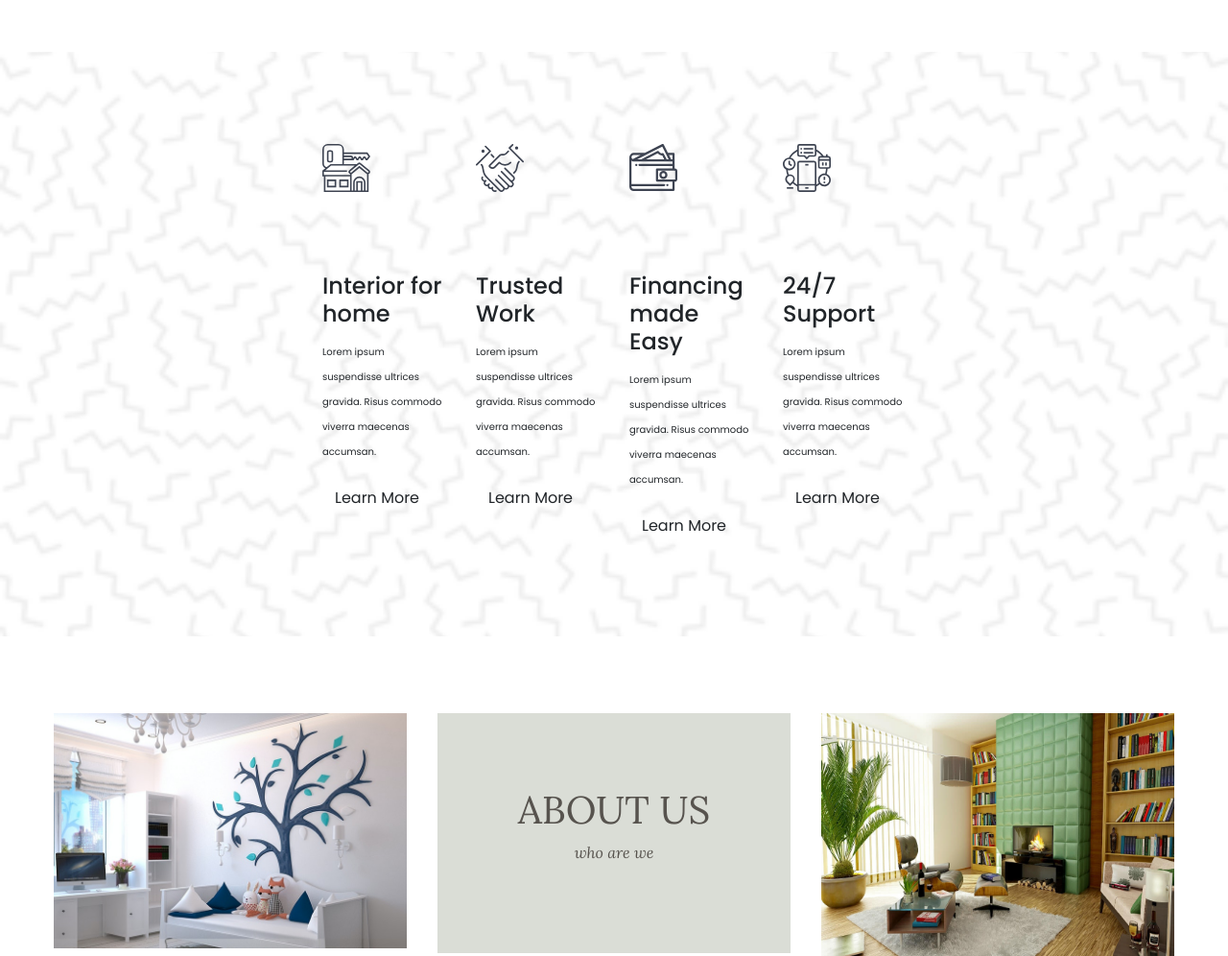
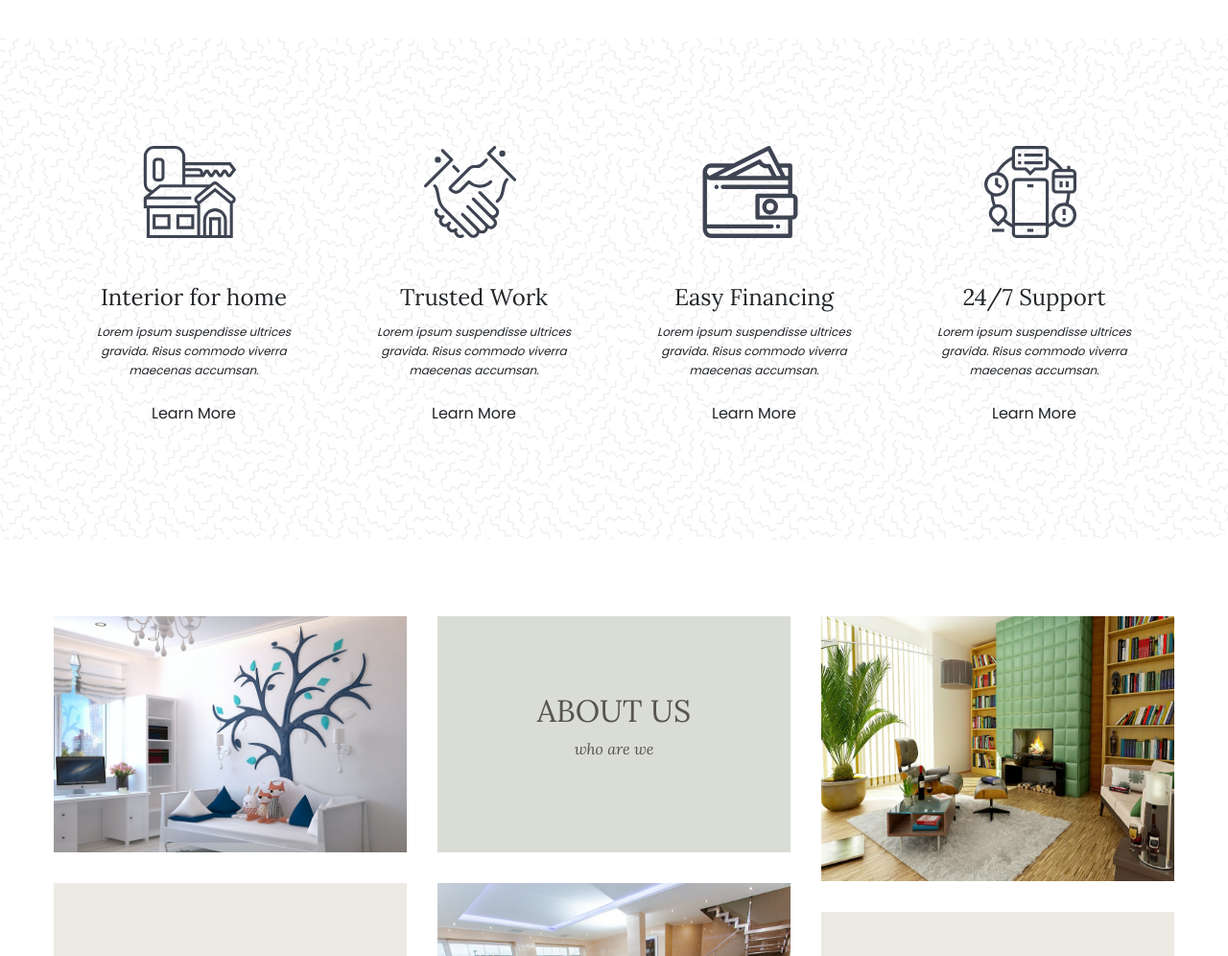
Before and after one commit to ANINDITAPRIYADARSHINI/ICrave-creations, a website: page index.html in a window 1280 px wide. Shown: the part 880-1876 px from the top of the page at 96% size. Drawn offline with nearby package versions, Linux system fonts and the light colour scheme.

Commit message:
Fixed the css

```diff
--- a/index.html
+++ b/index.html
@@ -108,7 +108,7 @@
             <div class="icon">
               <img src="assets/i-7.svg" alt="..." />
             </div>
-            <h3 class="mt-5">Financing made Easy</h3>
+            <h3 class="mt-5">Easy Financing </h3>
             <p>Lorem ipsum suspendisse ultrices gravida. Risus commodo viverra maecenas accumsan.</p>
             <a href="#" class="btn">Learn More</a>
           </div>
--- a/styles.css
+++ b/styles.css
@@ -41,7 +41,7 @@ a{
 nav {
   max-width: var(--max-width);
   margin: auto;
-  padding: 0.5rem;
+  padding: 1rem;
   height: fit-content;
 }
 
@@ -71,7 +71,8 @@ nav {
 
 .nav-logo {
   margin: 2px;
-  max-width: 120px;
+  width: 8rem;
+  height: 10rem;
 }
 
 .nav-logo h4{
@@ -111,49 +112,54 @@ nav {
   text-transform: uppercase;
   font-weight: 500;
   font-size: 2rem;
+  font-family: var(--header-font);
+}
+
+.header-content p {
   font-style: italic;
-  font-family: var(--header-font);
+  font-family: "Poppins", sans-serif;
 }
 
 
 /*---Banner----*/
 
 .banner {
-  background-image: url("assets/bg-white-1.png");
-  background-position: center center;
-  background-size: cover;
-  background-repeat: no-repeat;
+  background: url("assets/bg-white-1.png");
 }
-
 
 .banner-container {
   display: flex;
   align-items: center;
   justify-content: center;
+  flex-wrap: wrap;
 }
 
-
 .banner-container .single-box {
-  width: 10rem;
   height: auto;
-  padding: 1rem;
+  padding: 2rem;
+  text-align: center;
 }
 
 .banner-container .single-box .icon {
-  width: 50px;
-  height: 86px;
+  width: 8rem;
+  height: 6rem;
+  display: flex;
+  justify-content: center;
+  margin-left: 20%;
 }
 
 .banner-container .single-box h3 {
   font-size: 24px;
-  width: 100%;
+  font-family: var(--header-font);
 }
 
 .single-box p {
-  font-size: 10px;
+  font-size: 12px;
   margin-top: 12px;
-  line-height: 26px;
+  line-height: 20px;
   display: flex;
+  justify-content: center;
+  font-style: italic;
 }
 
 
@@ -191,9 +197,9 @@ nav {
 
 
 .display-content h4 {
-  font-size: 2.5rem;
+  font-size: 2rem;
   font-weight: 400;
-  font-family: "Lora", serif;
+  font-family: var(--header-font);
   text-transform: uppercase;
 }
 
@@ -212,6 +218,7 @@ nav {
 
 .footer-container {
   text-align: center;
+  position: relative;
 }
 
 .footer-container img {
@@ -220,15 +227,15 @@ nav {
   left: 50%;
   transform: translateX(-50%);
   max-width: 150px;
-  width: 70px;
-  height: 80px;
+  width: 86px;
+  height: auto;
 }
 
-.footer-container h4{
+.footer-container h4 {
   max-width: 600px;
   margin: auto;
   margin-bottom: 3rem;
-  font-size: 3rem;
+  font-size: 2rem;
   font-weight: 400;
   font-family: var(--header-font);
   color: var(--text-dark);
@@ -257,13 +264,12 @@ nav {
   color: var(--text-dark);
 }
 
-.footer-bar{
+.footer-bar {
   padding: 1rem;
   text-align: center;
   font-size: 0.8rem;
   color: var(--text-light);
 }
-
 
 /*-----Media Queries-----*/
 
```
